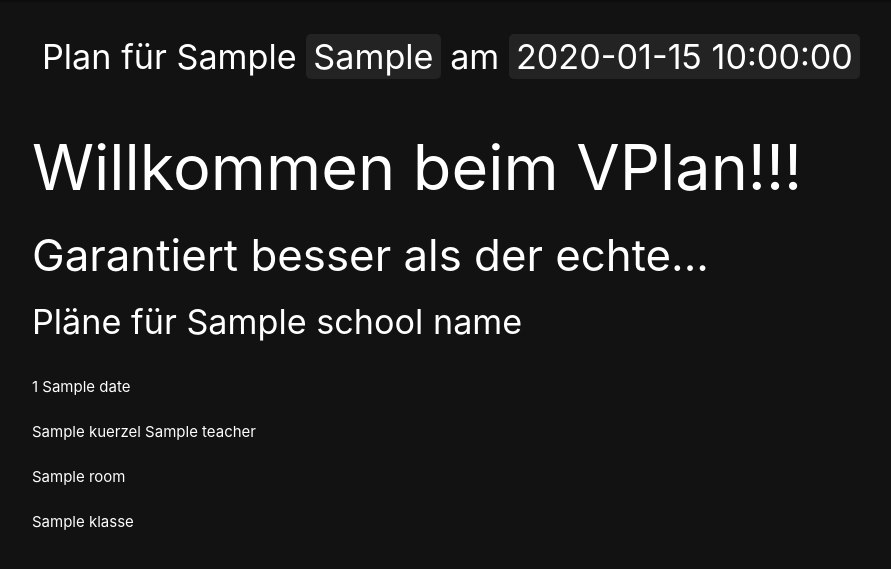
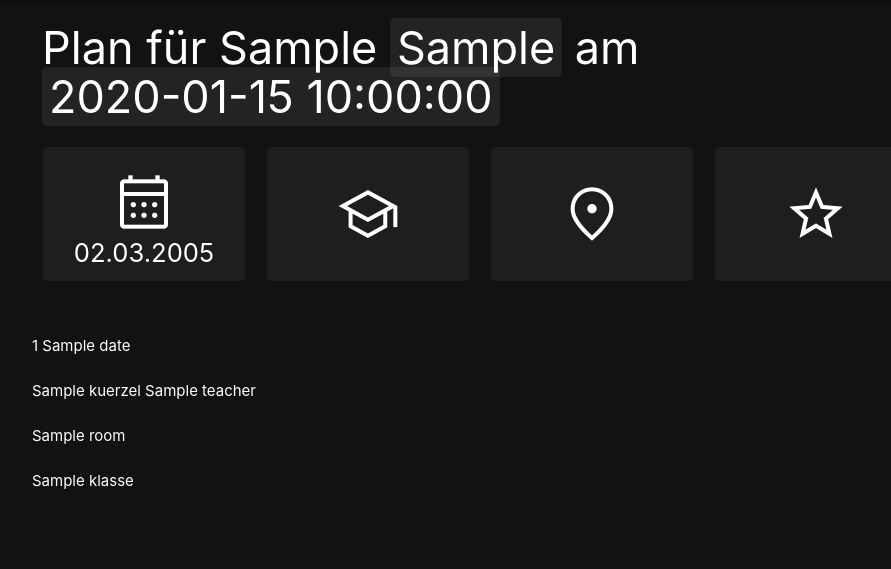
Before and after one commit to ArtrenH/VPlan_Website, a Flask app: template templates/index.html in a window 1280 px wide. Shown: the part 64-633 px from the top of the page, without its empty margins (160-1051 px from the left). Run offline with Flask 2, Linux system fonts and the light colour scheme; the template is opened without the code that fills it: most values are stand-ins (such as "Sample title", 1, 10 or a date in 2020).

Commit message:
error handling logic + global and index styling

```diff
--- a/server.py
+++ b/server.py
@@ -46,7 +46,8 @@ def request_loader(request):
 @app.route('/')
 @login_required
 def index():
-    return render_template('index.html')
+    #return render_template('index.html')
+    return redirect(url_for('handle_plan', schulnummer="10001329"))
 
 @login_manager.unauthorized_handler
 def unauthorized_callback():
@@ -88,7 +89,8 @@ def handle_plan(schulnummer):
         with open("creds.json", "r") as f:
             creds = json.load(f)
         if schulnummer not in creds:
-            return {"error": "no school with this number found"}
+            return redirect(url_for('handle_plan', schulnummer="10001329"))
+            #return {"error": "no school with this number found"}
         return render_template('index.html', dates=dates, teachers=teachers, rooms=rooms, klassen=klassen, school_name=creds[schulnummer]["school_name"])
     if "type" not in request.args:
         return "type fehlt"
@@ -108,7 +110,8 @@ def schulname(schulname):
         creds = json.load(f)
     cur_schulnummer = [creds[elem]["school_number"] for elem in creds if creds[elem]["school_name"] == schulname]
     if len(cur_schulnummer) == 0:
-        return {"error": "no school with this name found"}
+        return redirect(url_for('handle_plan', schulnummer="10001329"))
+        #return {"error": "no school with this name found"}
     return redirect("/"+ cur_schulnummer[0], code=302)
 
 @app.route('/<schulnummer>/<date>')
--- a/static/css/base.css
+++ b/static/css/base.css
@@ -27,6 +27,11 @@ nav img {
 
 .headline {
     line-height: 200%;
+    padding-left: 10px;
+}
+
+.global_headline {
+    font-size: 3rem;
     padding-left: 10px;
 }
 
@@ -296,3 +301,36 @@ input:focus+label {
 .login-btn {
     margin: 0 0.75rem;
 }
+
+.plan_picker.row .col {
+    padding: .75rem !important;
+}
+
+.plan_picker_btn {
+    display: flex;
+    flex-direction: column;
+    justify-content: center;
+    align-items: center;
+    aspect-ratio: 1.5;
+    border-radius: 5px;
+}
+
+.plan_picker_btn .material-symbols-outlined {
+    font-size: clamp(3rem, 5vw, 5vw);
+}
+
+#selected_time {
+    font-size: clamp(1rem, 2vw, 2vw);
+    margin-bottom: clamp(-1rem, -2vw, -2vw);
+}
+
+@media only screen and (min-width: 400px) and (max-width: 992px) {
+    .plan_picker_btn .material-symbols-outlined {
+        font-size: 10vw;
+    }
+
+    #selected_time {
+        font-size: 4vw;
+        margin-bottom: -4vw;
+    }
+}
--- a/templates/base.html
+++ b/templates/base.html
@@ -52,7 +52,7 @@
     </nav>
 
     <div class="container">
-        <h4 class="headline">{% if plan_type %}
+        <h4 class="global_headline">{% if plan_type %}
             Plan für {{ plan_type }} <span class='custom_badge'>{{ plan_value }}</span> am <span class='custom_badge'>{{ date }}</span>
         {% else %}{% block title %}Startseite{% endblock %}{% endif %}</h4>
         <div class="loaded_content">
--- a/templates/index.html
+++ b/templates/index.html
@@ -1,11 +1,31 @@
 {% extends 'base.html' %}
 
 {% block content %}
+{% if school_name %}
+    <div class="row plan_picker">
+        <div class="col s6 l3">
+            <div class="plan_picker_btn dp01 waves-effect">
+                <span class="material-symbols-outlined">calendar_month</span>
+                <span id="selected_time">02.03.2005</span>
+            </div>
 
-<h1>Willkommen beim VPlan!!!</h1>
-<h3>Garantiert besser als der echte...</h3>
-<h4>Pläne für {{ school_name }}</h4>
-
+        </div>
+        <div class="col s6 l3">
+            <div class="plan_picker_btn dp01 waves-effect">
+                <span class="material-symbols-outlined">school</span>
+            </div>
+        </div>
+        <div class="col s6 l3">
+            <div class="plan_picker_btn dp01 waves-effect">
+                <span class="material-symbols-outlined">location_on</span>
+            </div>
+        </div>
+        <div class="col s6 l3">
+            <div class="plan_picker_btn dp01 waves-effect">
+                <span class="material-symbols-outlined">grade</span>
+            </div>
+        </div>
+    </div>
     <br>
     {% for date in dates %}
         {{ date.0 }}
@@ -28,7 +48,10 @@
         {{ klasse }} <br>
     {% endfor %}
     <br>
+{% else %}
+<!-- Diese Meldung sollte niemals angezeigt werden weil das Backend den Fall verhindert (hoffentlich) -->
+<h4>Die angegebene Schule konnte nicht gefunden werden. Versuche es bitte erneut.</h4>
+{% endif %}
 {% endblock %}
 
-
 {% block change_day %}{% endblock %}
--- a/templates/plan.html
+++ b/templates/plan.html
@@ -1,4 +1,7 @@
 <div class="row vplan-wrapper">
+    <h4 class="headline">{% if plan_type %}
+        Plan für {{ plan_type }} <span class='custom_badge'>{{ plan_value }}</span> am <span class='custom_badge'>{{ date }}</span>
+    {% else %}{% block title %}Startseite{% endblock %}{% endif %}</h4>
     {% for lesson in plan %}
         {% if lesson.spacer %}
         <div class="col s12"></div>
```
Lines whose indentation alone changed are shown as unchanged.
